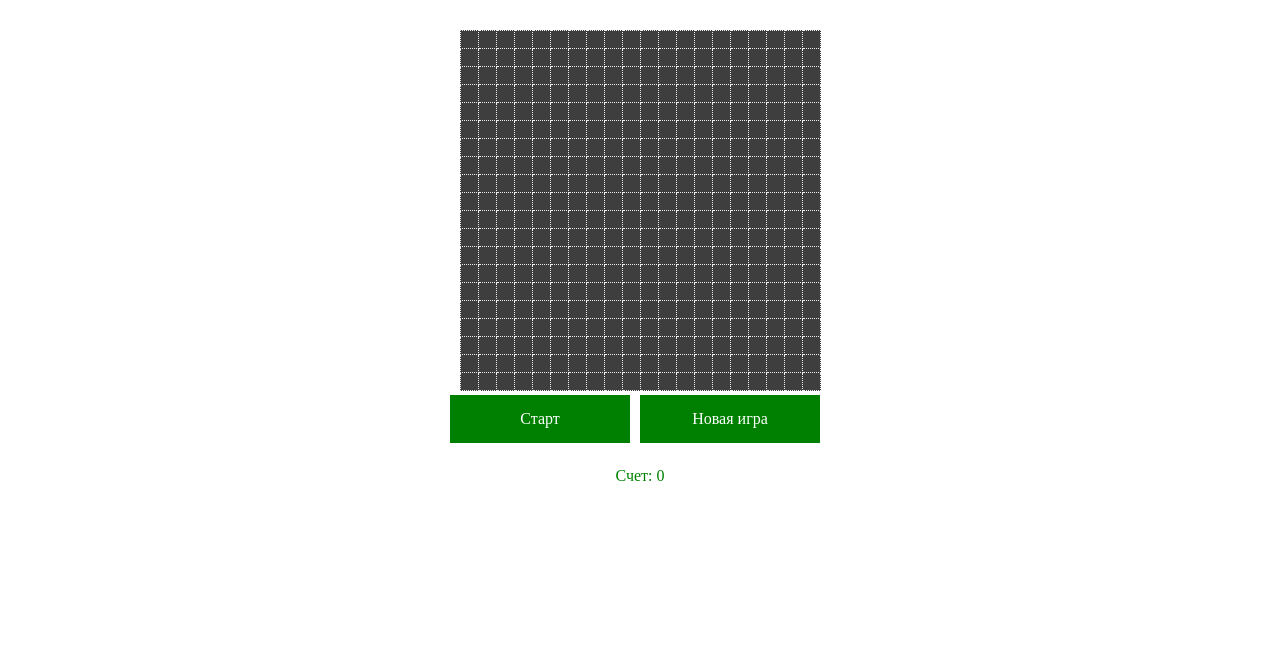
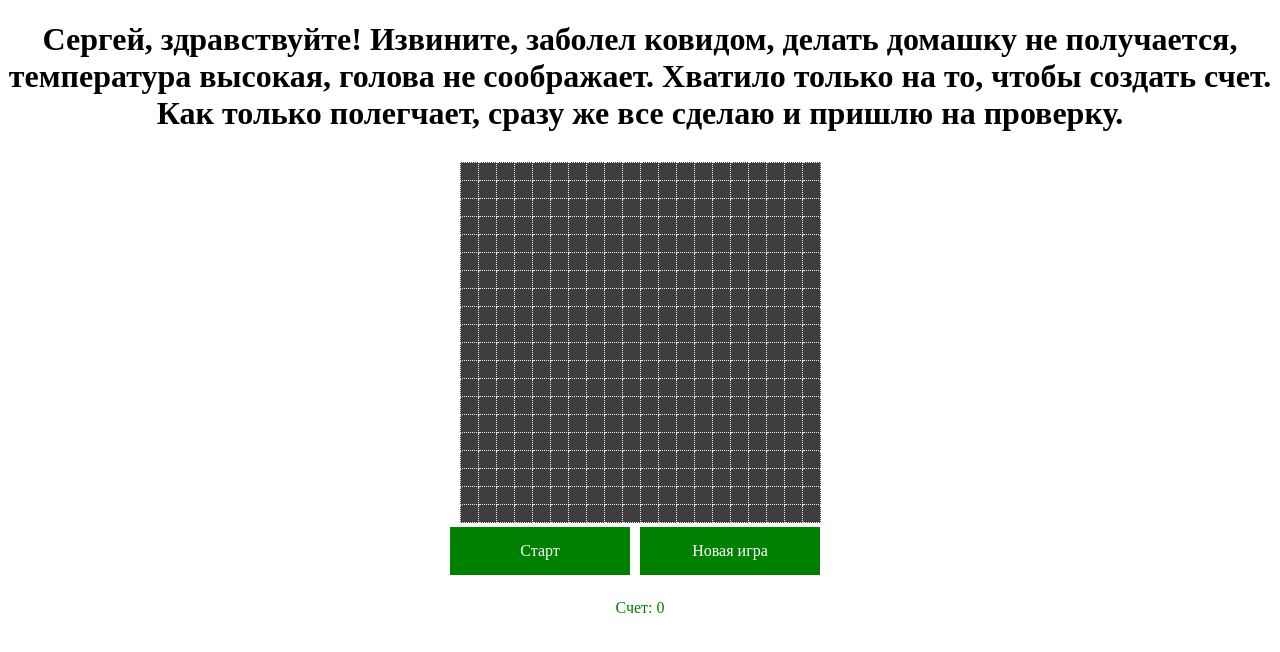
Before and after one commit to lae1965/JavaScript_Level1, a plain HTML site: page lesson7.html in a window 1280 px wide. Drawn offline with Linux system fonts and the light colour scheme.

Commit message:
Добавил сообщение преподавателю

```diff
--- a/lesson7.html
+++ b/lesson7.html
@@ -9,6 +9,10 @@
 </head>
 
 <body>
+
+    <h1 style="text-align: center;">Сергей, здравствуйте! Извините, заболел ковидом, делать домашку не получается,
+        температура высокая, голова не соображает. Хватило
+        только на то, чтобы создать счет. Как только полегчает, сразу же все сделаю и пришлю на проверку.</h1>
     <div class="wrap">
         <div id="snake-field"></div>
         <div class="buttons">
```
